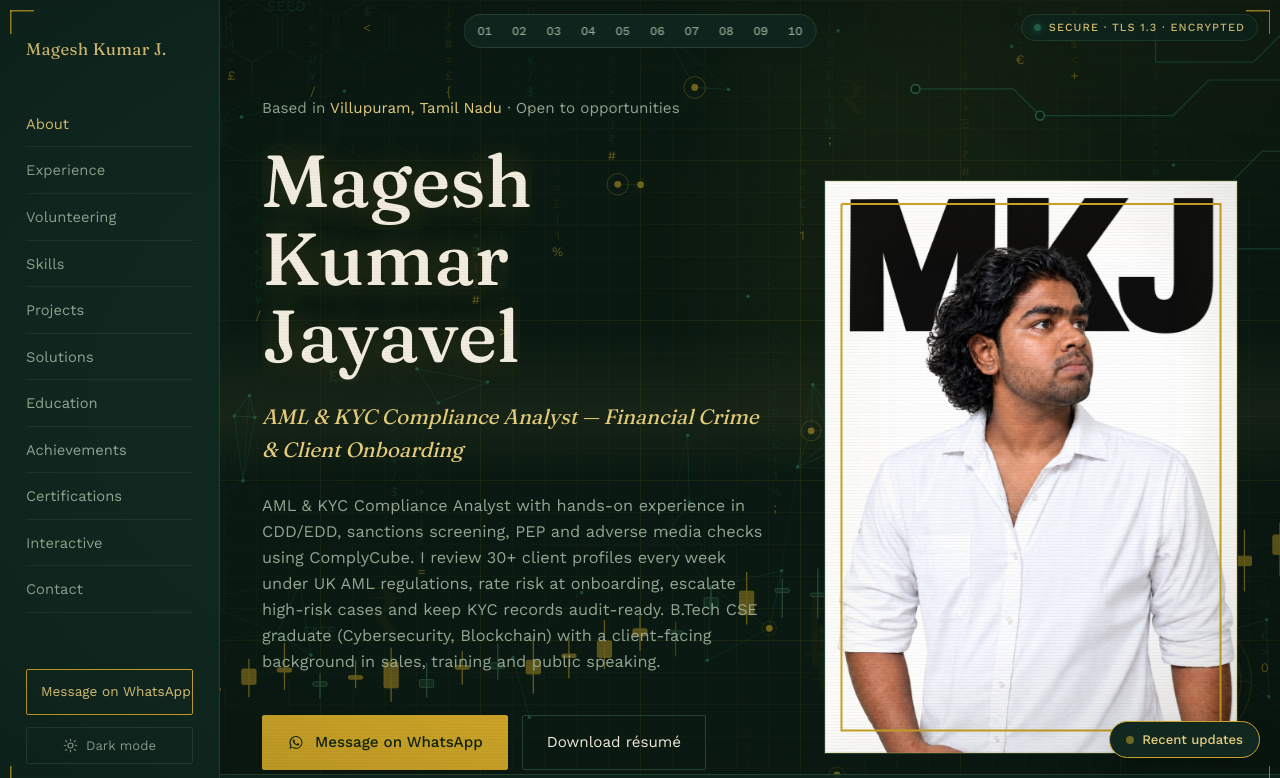
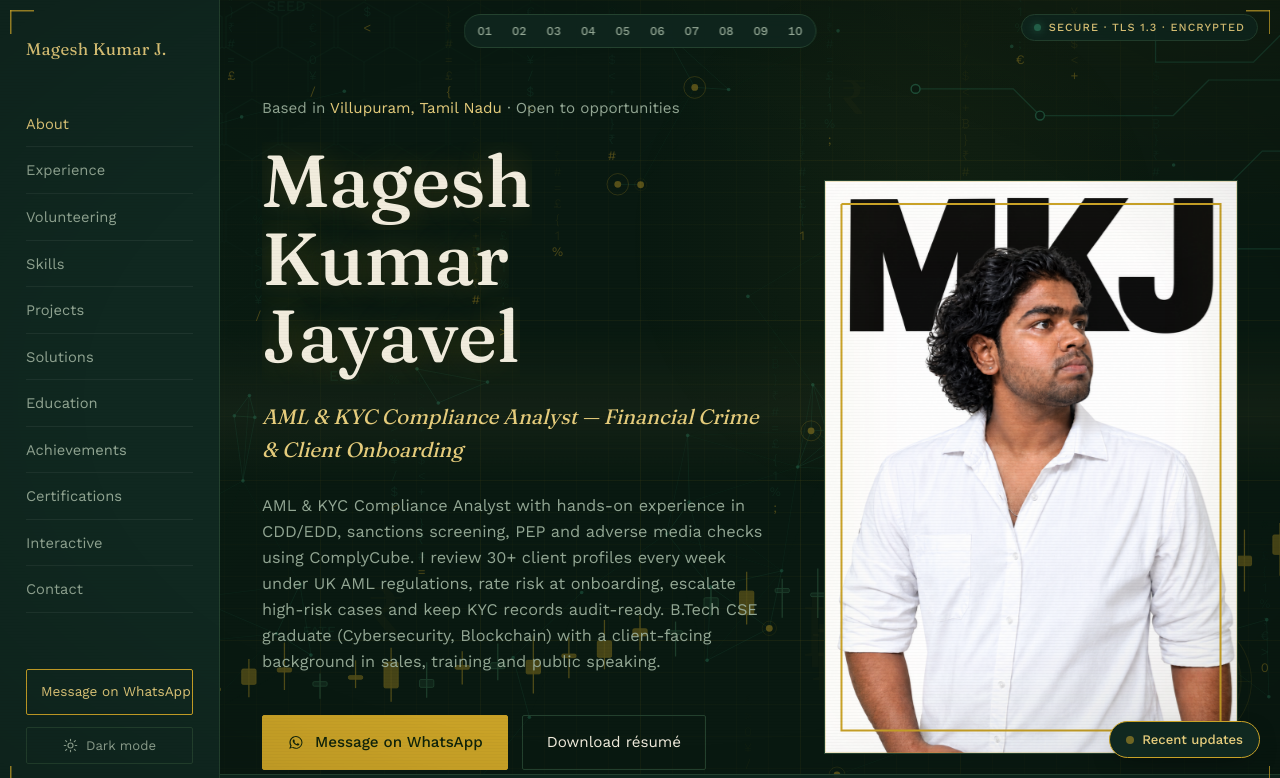
Before and after one commit to John16Dodge/Magesh-Jayavel-Portfolio, a plain HTML site: page index.html in a window 1280 px wide. Shown: the top 778 px of the page. Drawn offline with nearby package versions, Linux system fonts and the light colour scheme; animation ran at ten frames a second.

Commit message:
Modify background intensity variable
Adjusted background intensity for visual effects.

```diff
--- a/index.html
+++ b/index.html
@@ -38,7 +38,7 @@
     --btn-primary-text: #10240b;
 
     /* Background intensity: all decorative background layers are held at 20% */
-    --fx-level: .6;
+    --fx-level: .45;
 
     --scene-grid:rgba(201,162,39,.07);
     --scene-grid-major:rgba(201,162,39,.13);
@@ -91,6 +91,7 @@
     font-weight:400;
     line-height:1.6;
     -webkit-font-smoothing:antialiased;
+
   }
   ::selection{background:var(--gold); color:#0a1a12;}
   a{color:inherit;}
```
